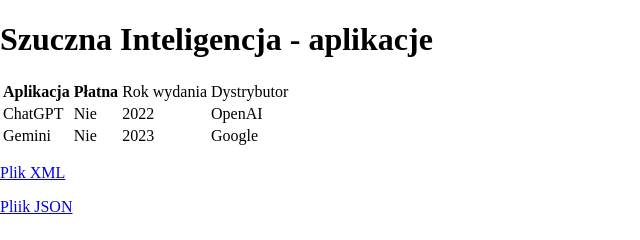
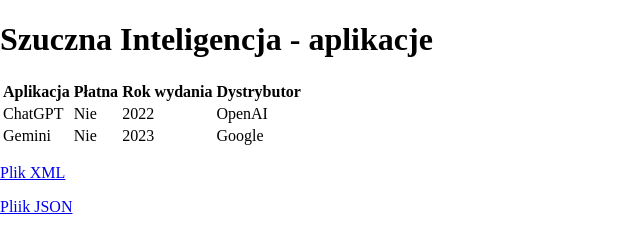
Before and after one commit to Mongolow/Sztuczna_Intel, a plain HTML site: page Dane.html in a window 1280 px wide. Shown: the whole page, 0-640 px from the left. Drawn offline with Linux system fonts and the light colour scheme.

Commit message:
poprawki

```diff
--- a/Dane.html
+++ b/Dane.html
@@ -8,15 +8,15 @@
 </head>
 <body>
 
-    <h1>Szuczna Inteligencja - aplikacje</h1>
+    <h1 class="data-title"> Szuczna Inteligencja - aplikacje</h1>
 
 
     <table>
         <tr>
             <th>Aplikacja</th>
             <th>Płatna</th>
-            <td>Rok wydania</td>
-            <td>Dystrybutor</td>
+            <th>Rok wydania</th>
+            <th>Dystrybutor</th>
         </tr>
         <tr>
             <td>ChatGPT</td>
```
